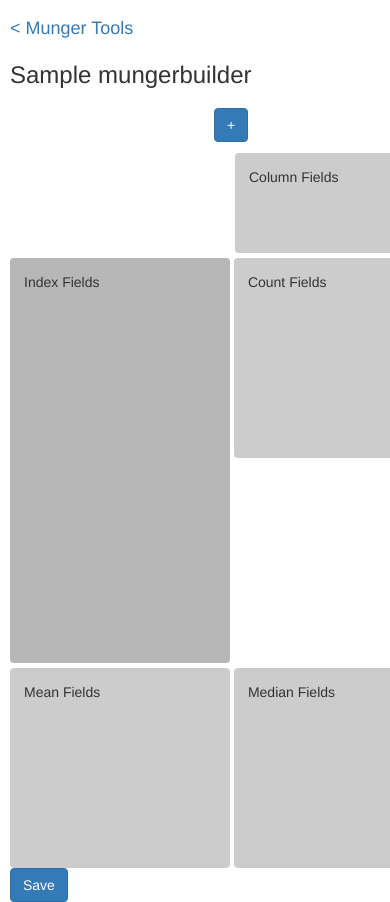
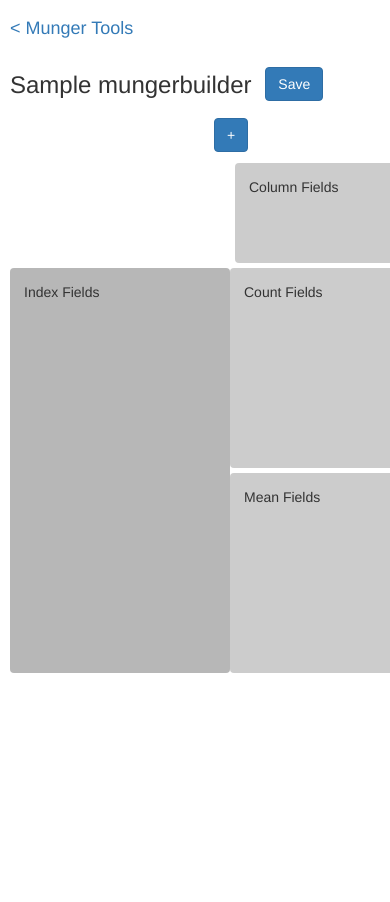
Before and after one commit to cscanlin/munger-builder, a Django app: page /script_builder/pivot_builder/1 in a window 390 px wide; the page is wider, and only the part inside the window is pictured. Shown: the part 54-956 px from the top of that part. After the commit the page ends 727 px from the top of that part, so only its background shows below. Run offline with Django 3.2, Linux system fonts and the light colour scheme; a user stored in the database is signed in; data comes from the database, SQL or seed files in the repository; tables that the repository leaves empty hold one stand-in row (values such as "Sample post"); parts of the project's set-up code (start-up, migrations or seed data) failed here and were passed over; some libraries are stand-ins or nearby versions.

Commit message:
fix pivot responsive logic

```diff
--- a/script_builder/templates/script_builder/pivot_builder.html
+++ b/script_builder/templates/script_builder/pivot_builder.html
@@ -6,8 +6,10 @@
 {% endblock %}
 
 {% block content %}
-    <h3>{{ mb.munger_name }}</h3>
-
+    <div class="header-container">
+      <h3 style="display:inline-block;">{{ mb.munger_name }}</h3>
+      <input id="save-pivot-fields" name="save-pivot-fields" class="btn btn-primary save-pivot-button" type="submit" value="Save" />
+    </div>
     <div id="main-pivot-wrapper" class="main-pivot-wrapper">
       {% if fields %}
         <div id="field-source-container" class="field-source-container">
@@ -59,7 +61,6 @@
         {% endfor %}
       </div>
       </br>
-      <input id="save-pivot-fields" name="save-pivot-fields" class="btn btn-primary" type="submit" value="Save" />
     </div>
     <div id="mb-id" name="mb-id" class="hidden" value="{{ mb.id }}"></div>
     <div id="field-types" name="field-types" class="hidden" value="{{ field_type_names }}"></div>
--- a/static/pivot_table.css
+++ b/static/pivot_table.css
@@ -13,6 +13,10 @@
 }
 .main-pivot-wrapper {
   min-width: 700px;
+}
+.save-pivot-button {
+  margin-left: 10px;
+  margin-top: -10px;
 }
 
 .field-source-bank {
@@ -30,16 +34,14 @@
   height: 105px;
 }
 .index-dropzone-container {
-  display: inline;
+  float: left;
 }
 
 .agg-dropzone-container {
-  display: inline;
   min-width: 460px;
 }
 
 .column-dropzone {
-  width: 91%;
   min-width: 442px;
   height: 100px;
 }
--- a/static/pivot_table.js
+++ b/static/pivot_table.js
@@ -168,6 +168,10 @@ $.ajaxSetup({
 });
 
 $('#save-pivot-fields').click(function() {
+  savePivotFields()
+});
+
+function savePivotFields() {
   var active_fields = new Array();
   $('.draggable').each(function() {
     if ($(this).attr('type') != 'None') {
@@ -190,7 +194,7 @@ $('#save-pivot-fields').click(function() {
       //      alert("it didnt work");
       // }
   });
-});
+}
 
 $('#add-pivot-field').click(function() {
 
@@ -289,9 +293,14 @@ function toggleInteractClasses(draggable, dropzone) {
   draggable.toggleClass('tap-' + draggable.attr('type'));
 }
 
+function setColumnDropzoneSize() {
+  $('#column-dropzone').width(Math.floor((window.innerWidth/230)-1)*215)
+}
+
 $( document ).ready(function() {
   add_edit_buttons()
   setRowIndex()
+  setColumnDropzoneSize()
   var none_offset = -200
   $('.draggable').each(function() {
     var draggable = $(this)
@@ -325,4 +334,5 @@ $( document ).ready(function() {
 
 $( window ).resize(function() {
   setRowIndex();
+  setColumnDropzoneSize()
 });
```
Lines whose indentation alone changed are shown as unchanged.
